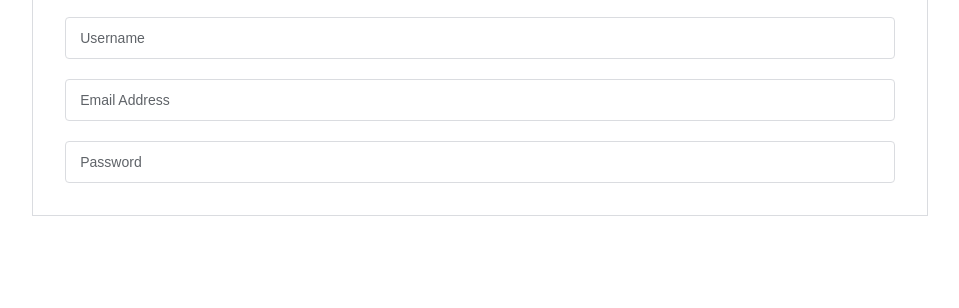
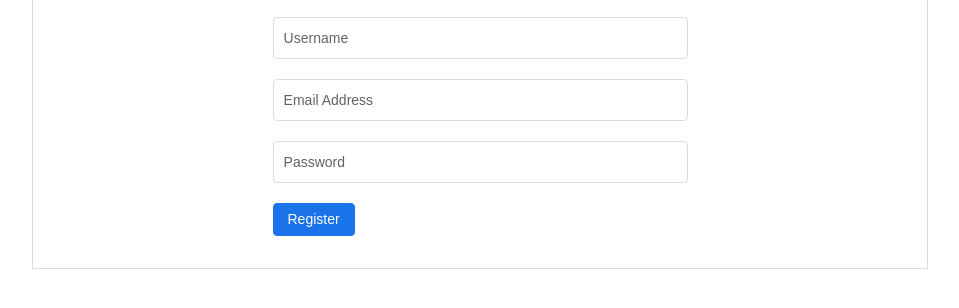
Before and after one commit to web-mihir/g-form, a plain HTML site: page index.html in a window 1280 px wide. Shown: the part 152-460 px from the top of the page, without its empty margins (160-1119 px from the left). Drawn offline with nearby package versions, Linux system fonts and the light colour scheme.

Commit message:
added btn

```diff
--- a/index.html
+++ b/index.html
@@ -38,6 +38,10 @@
                      Password
                   </label>
                </div>
+
+               <div class="inp_group">
+                  <button class="register_btn">Register</button>
+               </div>
             </form>
          </div>
       </section>
--- a/scss/style.scss
+++ b/scss/style.scss
@@ -44,8 +44,10 @@ body {
 }
 
 .inp_group {
+  position: relative;
+  margin: auto;
   margin-top: 20px;
-  position: relative;
+  width: calc(100% / 2);
 
   input {
     width: 100%;
@@ -90,4 +92,18 @@ body {
     color: var(--color-focus);
     font-size: 12px;
   }
+
+  .register_btn {
+     background-color: #1a73e8;
+     padding: 5px 14px;
+     border: 1px solid #1a73e8;
+     border-radius: 4px;
+     font-size: 14px;
+     color: white;
+     transition: all 0.5s linear;
+
+     &:hover {
+        background-color: #004caf;
+     }
+  }
 }
```
Also changed, not shown: css/style.css.
